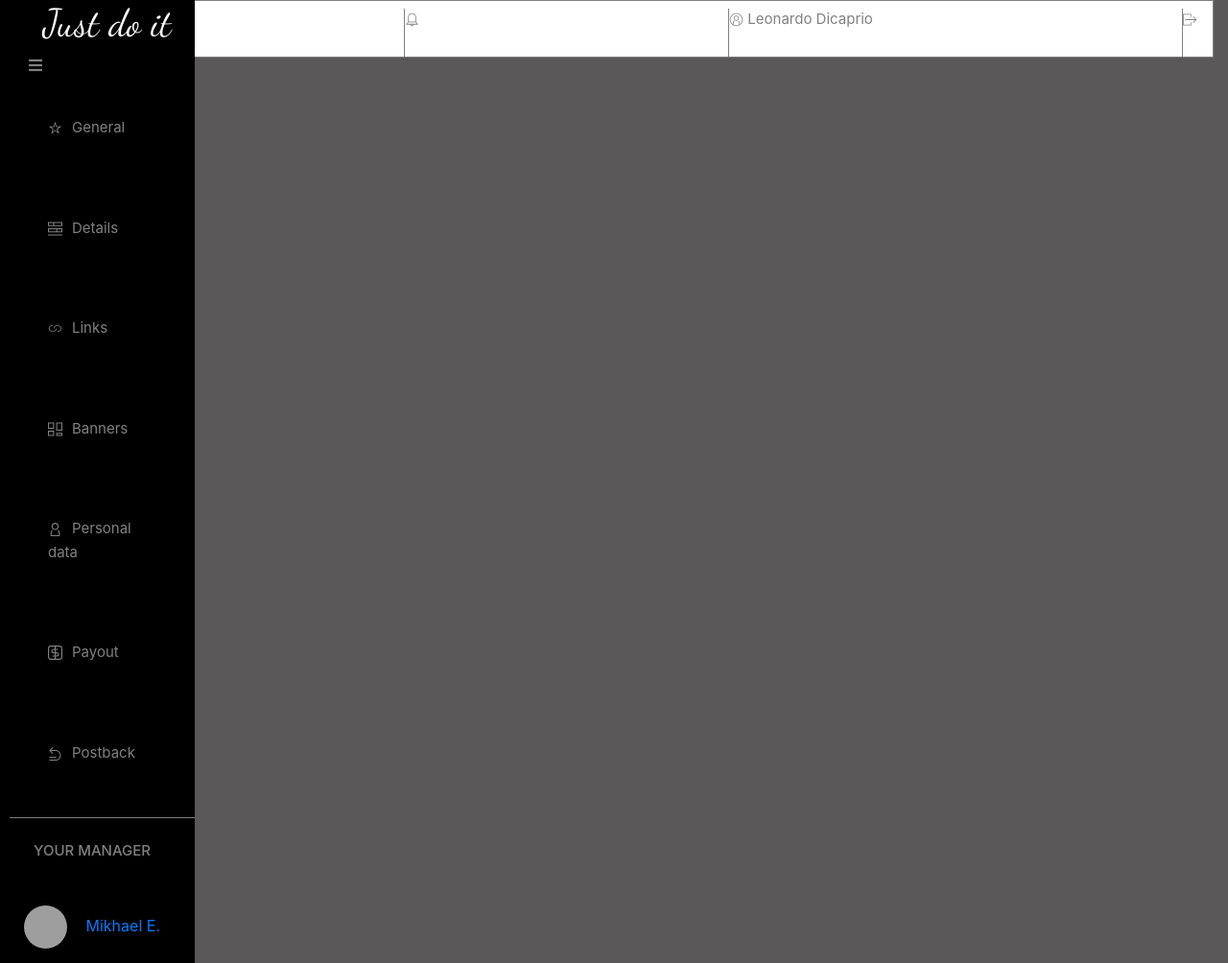
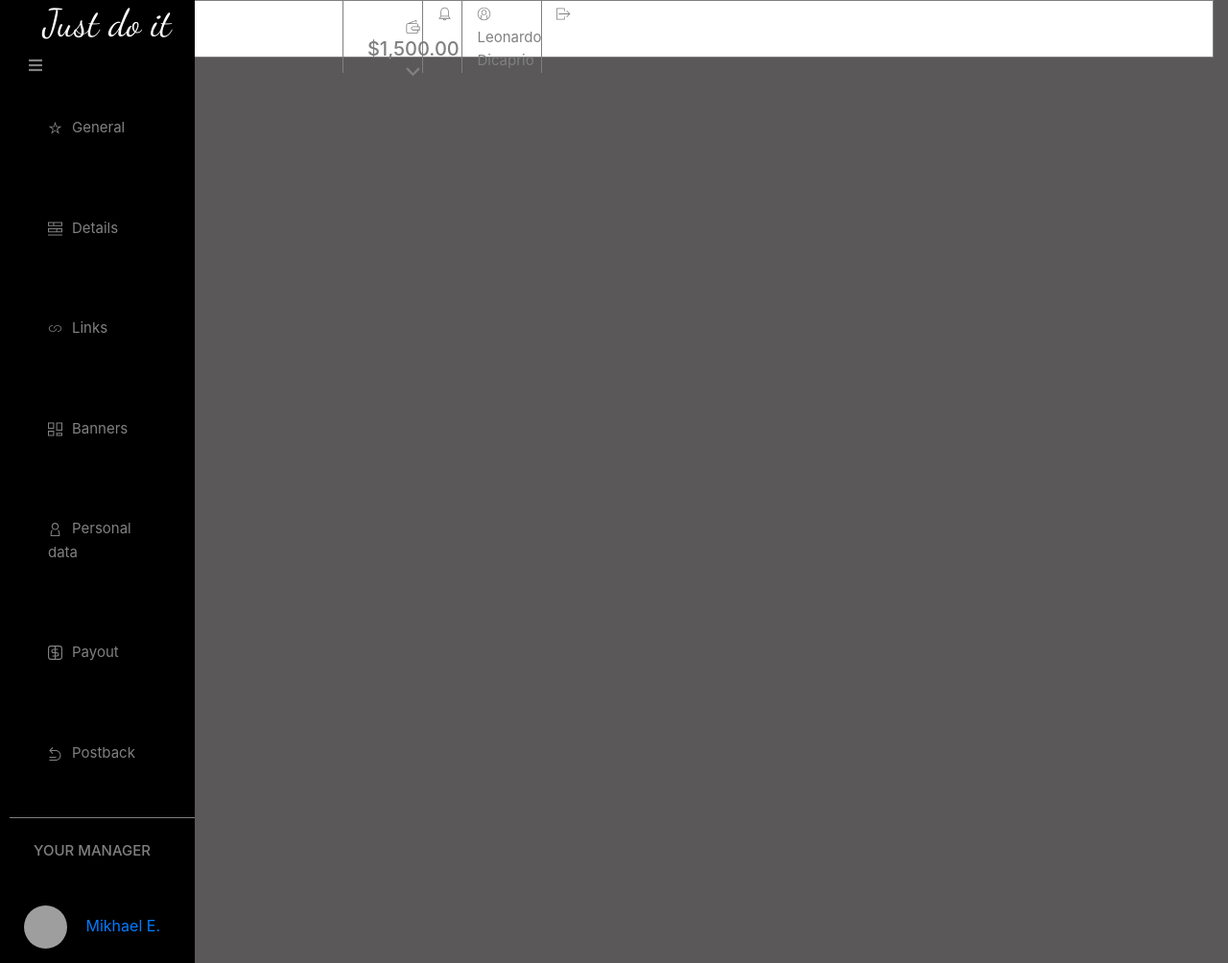
Before and after one commit to RezaiMartyna/bannersLinks, a website: page src/index.html in a window 1280 px wide. Shown: the whole page at 96% size. Drawn offline with nearby package versions, Linux system fonts and the light colour scheme; files that its build step writes are made by us from their sources; grey boxes are pictures that could not be loaded.

Commit message:
ugly navbar

```diff
--- a/src/index.html
+++ b/src/index.html
@@ -58,30 +58,35 @@
             </div>
           </div>
 
-          <div class="navbar col-sm-12  col-lg-10">
-
+          <div class=" navbar col-sm-12  col-lg-10 ml-auto">
+            <div class="container navbar-container">
+              <div class ="row">
+                <div class = "col-6"></div>
+                <div class = "col-2">
                 <a href="#" class="wallet">
                   <img class="icon icon-navbar icon-wallet" src="images/icons/wallet.svg">
                   <h5 class="wallet-amount"> $1,500.00</h5>
                   <img class="icon icon-navbar small" src="images/icons/arrow-down-small.svg">
                 </a>
-
-
+                </div>
+                <div class = "col-1">
                 <a href="#" class="notification">
                   <img class="icon icon-navbar" src="images/icons/notification.svg">
                 </a>
-
+                </div>
+                <div class="col-2">
                 <a href="#" class="profie">
                   <img class="icon icon-navbar" src="images/icons/profile.svg">
                   Leonardo Dicaprio
                 </a>
-
+                </div>
+                <div class="col-1">
                 <a href="#" class="log-out">
                   <img class="icon icon-navbar" src="images/icons/quit.svg">
                 </a>
-
-
-
+                </div>
+              </div>
+            </div>
           </div>
         </div>
     </body>
--- a/src/sass/style.scss
+++ b/src/sass/style.scss
@@ -134,8 +134,16 @@ $paragraph-font:  'Dancing Script', cursive;
   max-width: 100%;
   position: fixed;
   background-color: white;
-  overflow: hidden;
   height: 60px;
+  margin-top: 0;
+  padding-top: 0;
+
+}
+
+.navbar-container {
+  right: 0;
+  padding-right: 0;
+  margin-right: 0;
 }
 
 .icon-navbar {
@@ -145,18 +153,41 @@ $paragraph-font:  'Dancing Script', cursive;
 }
 
 .navbar a {
-  float: right;
-  display: block;
   color: grey;
   text-align: center;
   //padding: 5px 5px;
   text-decoration: none;
   font-size: 15px;
-  border-left: grey solid 0.5px;
   height: 60px;
-  top:0;
+  top: 0;
+  margin-top: 15px;
+}
+
+.navbar-category {
+  max-width: 100%;
+  right: 0;
 }
 
 .wallet h5 {
   color: grey;
+  display: inline;
+  margin-left: 10px;
 }
+
+.wallet img {
+  display: inline;
+  margin-left: 10px;
+}
+
+.wallet {
+  float: left;
+  display: inline;
+}
+
+.navbar .col-2 {
+  border-left: grey solid 0.5px;
+}
+
+.navbar .col-1 {
+  border-left: grey solid 0.5px;
+}
```
